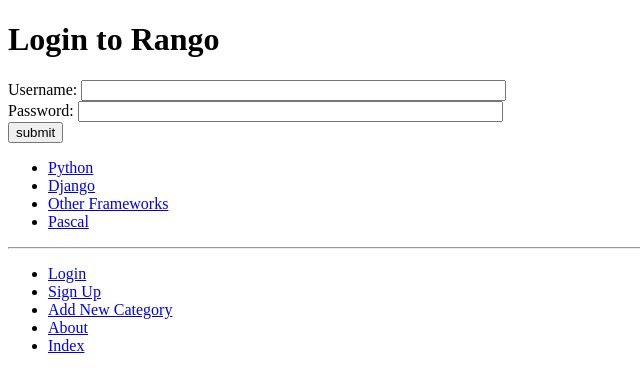
After one commit to TomatoManChad/tango_with_django_project, a Django app: page /rango/login/ in a window 1280 px wide. The commit adds this page. Shown: the top 392 px of the page, without its empty margins (0-640 px from the left). Run offline with Django 3.2, Linux system fonts and the light colour scheme; data comes from the database, SQL or seed files in the repository; both versions use the stored data as it was after the commit.

Commit message:
ch9 pre-exercise

```diff
--- a/rango/admin.py
+++ b/rango/admin.py
@@ -3,6 +3,8 @@ from __future__ import unicode_literals
 
 from django.contrib import admin
 from rango.models import Category, Page
+from rango.models import UserProfile
+
 
 class PageAdmin (admin.ModelAdmin):
     list_display=('title', 'category', 'url')
@@ -15,3 +17,4 @@ class CategoryAdmin(admin.ModelAdmin):
 # update the registration to include this customised interface
 admin.site.register(Category, CategoryAdmin)
 admin.site.register(Page, PageAdmin)
+admin.site.register(UserProfile)
--- a/rango/models.py
+++ b/rango/models.py
@@ -2,6 +2,7 @@
 from __future__ import unicode_literals
 from django.db import models
 from django.template.defaultfilters import slugify
+from django.contrib.auth.models import User
 
 # Create your models here.
 class Category (models.Model):
@@ -28,3 +29,16 @@ class Page(models.Model):
 
     def __str__(self): # For Python 2, use __unicode__ too
         return self.title
+
+class UserProfile(models.Model):
+    # This line is requred- links UserProfile to a User model instance
+    user = models.OneToOneField(User)
+
+    # The additional attributes asked to be included
+    # if using python 2.7 define __unicode__ too
+    website = models.URLField(blank=True)
+    picture = models.ImageField(upload_to='profile_images', blank=True)
+
+    # Override the __unicode__() method to return out something meaningful
+    def __str__(self):
+        return self.user.username
--- a/rango/urls.py
+++ b/rango/urls.py
@@ -3,10 +3,30 @@ from rango import views
 
 urlpatterns = [
 	url(r'^$', views.index, name='index'),
-    url(r'^about/', views.about, name='about'),
+    url(r'^about/$', views.about, name='about'),
     url(r'^add_category/$', views.add_category, name='add_category'),
+
     url(r'^category/(?P<category_name_slug>[\w\-]+)/$',
-        views.show_category, name='show_category'),
+        views.show_category,
+        name='show_category'),
+
     url(r'^category/(?P<category_name_slug>[\w\-]+)/add_page/$',
-        views.add_page, name='add_page'),
+        views.add_page,
+        name='add_page'),
+
+    url(r'^register/$',
+        views.register,
+        name='register'),
+
+    url(r'^login/$',
+        views.user_login,
+        name='login'),
+
+    url(r'^restricted/',
+        views.restricted,
+        name='restricted'),
+
+    url(r'^logout/$',
+        views.user_logout,
+        name='logout'),
 ]
--- a/rango/views.py
+++ b/rango/views.py
@@ -2,11 +2,16 @@
 from __future__ import unicode_literals
 
 from django.shortcuts import render
-from django.http import HttpResponse
+from django.http import HttpResponseRedirect, HttpResponse
 from rango.models import Category
 from rango.models import Page
 from rango.forms import CategoryForm
 from rango.forms import PageForm
+from rango.forms import UserForm, UserProfileForm
+from  django.contrib.auth import authenticate, login
+from django.core.urlresolvers import reverse
+from django.contrib.auth.decorators import login_required
+from django.contrib.auth import logout
 # Create your views here.
 def index(request):
     # Query the database for a list of ALL categories currently stored.
@@ -101,3 +106,116 @@ def add_page(request, category_name_slug):
 
     context_dict = {'form':form, 'category': category}
     return render(request, 'rango/add_page.html', context_dict)
+
+def register(request):
+    # A boolean value for telling the template whether the registration
+    # was successful. Set to false initially. code changes value to true
+    # when registration succeeds.
+    registered = False
+
+    # If its a HTTP POST, we interested in processing form data
+    if request.method == 'POST':
+        # Attempt to grab info from the raw form information
+        # Note that we make use of both Userform and UserProfileForm
+        user_form = UserForm(data=request.POST)
+        profile_form = UserProfileForm(data=request.POST)
+
+        # If the two forms are valid then..
+        if user_form.is_valid() and profile_form.is_valid():
+            # Save the users form data to database
+            user = user_form.save()
+
+            # now hash password with set_password metthod
+            # Once hashed, we can update the user object
+            user.set_password(user.password)
+            user.save()
+
+            # Now sort out the UserProfile instance
+            # Since we need to set the user attribute ourselves
+            # we set commit=False. This delays saving the model
+            # until we ready to avoid integrity problems
+            profile = profile_form.save(commit=False)
+            profile.user = user
+
+            # Did the user provide a profile pic?
+            # If so, we need to get it from the input form and
+            # put it in the UserProfile model.
+            if 'picture' in request.FILES:
+                profile.picture = request.FILES['picture']
+
+            # Now we save the UserProfile model instance
+            profile.save()
+
+            # Update our variable to indicate that the template
+            # registration was successful
+            registered = True
+        else:
+            # invalid form or forms- mistakes or something else?
+            # print problems to terminal.
+            print(user_form.errors, profile_form.errors)
+    else:
+        # not a HTTP POST, so we render our form using two ModelForm instances.
+        # These forms will be blank, ready for user input.
+        user_form = UserForm()
+        profile_form = UserProfileForm()
+
+    # Render the template depending on context.
+    return render (request,
+                   'rango/register.html',
+                   {'user_form': user_form,
+                    'profile_form': profile_form,
+                    'registered': registered})
+
+def user_login(request):
+    # if the request is a HTTP POST, try to pull out the relevant information
+    if request.method == 'POST':
+        # Gather the username and password provided by the user
+        # This information is obtained from the login form
+        # We use request.POST.get('<variable>') as opposed
+        # to request.POST{'<variable>'}, because the
+        # request.POST.get('<varibale>') returns None if the
+        # value does not exist, while the second one will raise
+        # a KeyError exception
+        username = request.POST.get('username')
+        password = request.POST.get('password')
+
+        # Use Djanjos machinery to attempt to see if the username/password
+        # combination is valid - a User object is returned if it is
+        user = authenticate(username=username, password=password)
+
+        # if we have a User object, the detials are correct.
+        # If None, no user with mathcing credentials was found.
+        if user:
+            # is the account active? it could have been disabled
+            if user.is_active:
+                # If the account is valid and active, we can log the user in
+                # We'll send the user back to the homepage
+                login(request, user)
+                return HttpResponseRedirect(reverse('index'))
+            else:
+                # An inactive account was used - no logging in
+                return HttpResponse("Your Rango account is disabled.")
+        else:
+            # bad login details were provided. So we cant log the user in.
+            print("Invalid login details: {0}, {1}".format(username, password))
+            return HttpResponse("Invalid login details supplied.")
+
+    # The request is not a HTTP POST, so display the login form.
+    # This scenerio would most likely be a HTTP GET.
+    else:
+        # No contect variables to pass to the template system, hence the
+        # blank dictionary object...
+        return render(request, 'rango/login.html', {})
+
+@login_required
+def restricted(request):
+    return HttpResponse("Since your're logging in, you can see this text!")
+
+# Use the login_required decorator to ensure only those logged in can
+# access the view
+@login_required
+def user_logout(request):
+    # Since we know the user is loggin in, we can now just log them out.
+    logout(request)
+    # Take the user back to the homepage
+    return HttpResponseRedirect(reverse('index'))
--- a/templates/rango/base.html
+++ b/templates/rango/base.html
@@ -24,6 +24,13 @@
         <hr />
         <div>
             <ul>
+                {% if user.is_authenticated %}
+                <li><a href="{% url 'restricted' %}">Restricted Page</a></li>
+                <li><a href="{% url 'logout' %}">Logout</a></li>
+                {% else %}
+                    <li><a href="{% url 'login' %}">Login</a></li>
+                    <li><a href="{% url 'register' %}">Sign Up</a></li>
+                {% endif %}
                 <li><a href="{% url 'add_category' %}">Add New Category</a></li>
                 <li><a href="{% url 'about' %}">About</a></li>
                 <li><a href="{% url 'index' %}">Index</a></li>
--- a/templates/rango/index.html
+++ b/templates/rango/index.html
@@ -9,7 +9,11 @@
 	<h1>Rango says...</h1>
 
 	<div>
-		hey there partner!
+		{% if user.is_authenticated %}
+			howdy {{ user.username }}!
+		{% else %}
+			hey there partner!
+		{% endif %}
 	</div>
 	<h2>Most Liked Categories</h2>
 	  <div>
--- /dev/null
+++ b/templates/rango/login.html
@@ -0,0 +1,18 @@
+{% extends 'rango/base.html' %}
+{% load staticfiles %}
+
+{% block title_block %}
+    Login
+{% endblock %}
+
+{% block body_block %}
+<h1>Login to Rango</h1>
+<form id="login_form" method="post" action="{% url 'login' %}">
+    {% csrf_token %}
+    Username: <input type="text" name="username" value="" size="50" />
+    <br />
+    Password: <input type="password" name="password" value="" size="50" />
+    <br />
+    <input type="submit" value="submit" />
+</form>
+{% endblock %}
```
Also changed, not shown: rango/forms.py (+14 -1 lines), tango_with_django_project/settings.py (+6 -1 lines), templates/rango/register.html (added, +28 -0 lines), db.sqlite3, rango/migrations/0006_userprofile.py (added), 7 other files.
